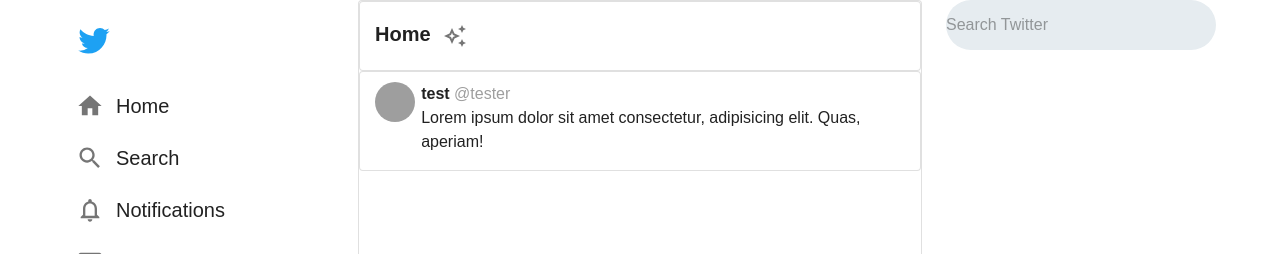
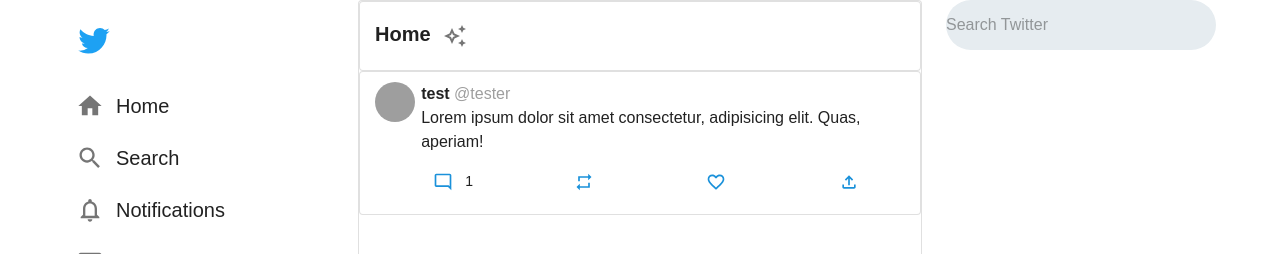
Before and after one commit to developer01234/twitter-client, a React (Create React App) app: page /home in a window 1280 px wide. Shown: the top 254 px of the page. Built offline with nearby package versions, Linux system fonts and the light colour scheme; grey boxes are pictures that could not be loaded.

Commit message:
Icons and hover tweets

```diff
--- a/package.json
+++ b/package.json
@@ -13,11 +13,13 @@
     "@testing-library/jest-dom": "^5.16.1",
     "@testing-library/react": "^12.1.2",
     "@testing-library/user-event": "^13.5.0",
+    "@types/classnames": "^2.3.1",
     "@types/jest": "^27.4.0",
     "@types/node": "^16.11.18",
     "@types/react": "^17.0.38",
     "@types/react-dom": "^17.0.11",
     "@types/react-router-dom": "^5.3.2",
+    "classnames": "^2.3.1",
     "react": "^17.0.2",
     "react-dom": "^17.0.2",
     "react-router-dom": "^6.2.1",
--- a/src/pages/Home.tsx
+++ b/src/pages/Home.tsx
@@ -20,6 +20,11 @@
 import ListIcon from "@material-ui/icons/AssignmentOutlined";
 import UserIcon from "@material-ui/icons/PersonOutlineOutlined";
 import StarsIcon from "@mui/icons-material/AutoAwesomeOutlined";
+import CommentIcon from "@mui/icons-material/ModeCommentOutlined";
+import RepostIcon from "@mui/icons-material/RepeatOutlined";
+import LikeIcon from "@mui/icons-material/FavoriteBorder";
+import UploadIcon from "@mui/icons-material/FileUploadOutlined";
+import classNames from "classnames";
 
 export const HomeUseStyles = makeStyles((theme) => ({
 	wrapper: { height: "100vh" },
@@ -49,8 +54,15 @@
 			fontWeight: 600,
 		},
 	},
+	tweetsIcons: { display: "flex", justifyContent: "space-between", width: 450 },
 	tweets: {
 		padding: "10px 15px",
+	},
+	tweet: {
+		cursor: "pointer",
+		"&:hover": {
+			backgroundColor: "rgb(245, 248, 250)",
+		},
 	},
 	tweetsName: {
 		color: grey[500],
@@ -149,7 +161,10 @@
 								</IconButton>
 							</Typography>
 						</Paper>
-						<Paper className={classes.tweets} variant="outlined">
+						<Paper
+							className={classNames(classes.tweet, classes.tweetsHead)}
+							variant="outlined"
+						>
 							<Grid container spacing={3}>
 								<Grid item xs={1}>
 									<Avatar
@@ -166,6 +181,30 @@
 										Lorem ipsum dolor sit amet consectetur, adipisicing elit.
 										Quas, aperiam!
 									</Typography>
+									<div className={classes.tweetsIcons}>
+										{/* TODO: write hover */}
+										<div>
+											<IconButton style={{ color: "#1A91DA" }}>
+												<CommentIcon style={{ fontSize: 20 }} />
+											</IconButton>
+											<span style={{ fontSize: 14 }}>1</span>
+										</div>
+										<div>
+											<IconButton style={{ color: "#1A91DA" }}>
+												<RepostIcon style={{ fontSize: 20 }} />
+											</IconButton>
+										</div>
+										<div>
+											<IconButton style={{ color: "#1A91DA" }}>
+												<LikeIcon style={{ fontSize: 20 }} />
+											</IconButton>
+										</div>
+										<div>
+											<IconButton style={{ color: "#1A91DA" }}>
+												<UploadIcon style={{ fontSize: 20 }} />
+											</IconButton>
+										</div>
+									</div>
 								</Grid>
 							</Grid>
 						</Paper>
```
Also changed, not shown: 1 other file (tests, documents, lock files or other folders).
